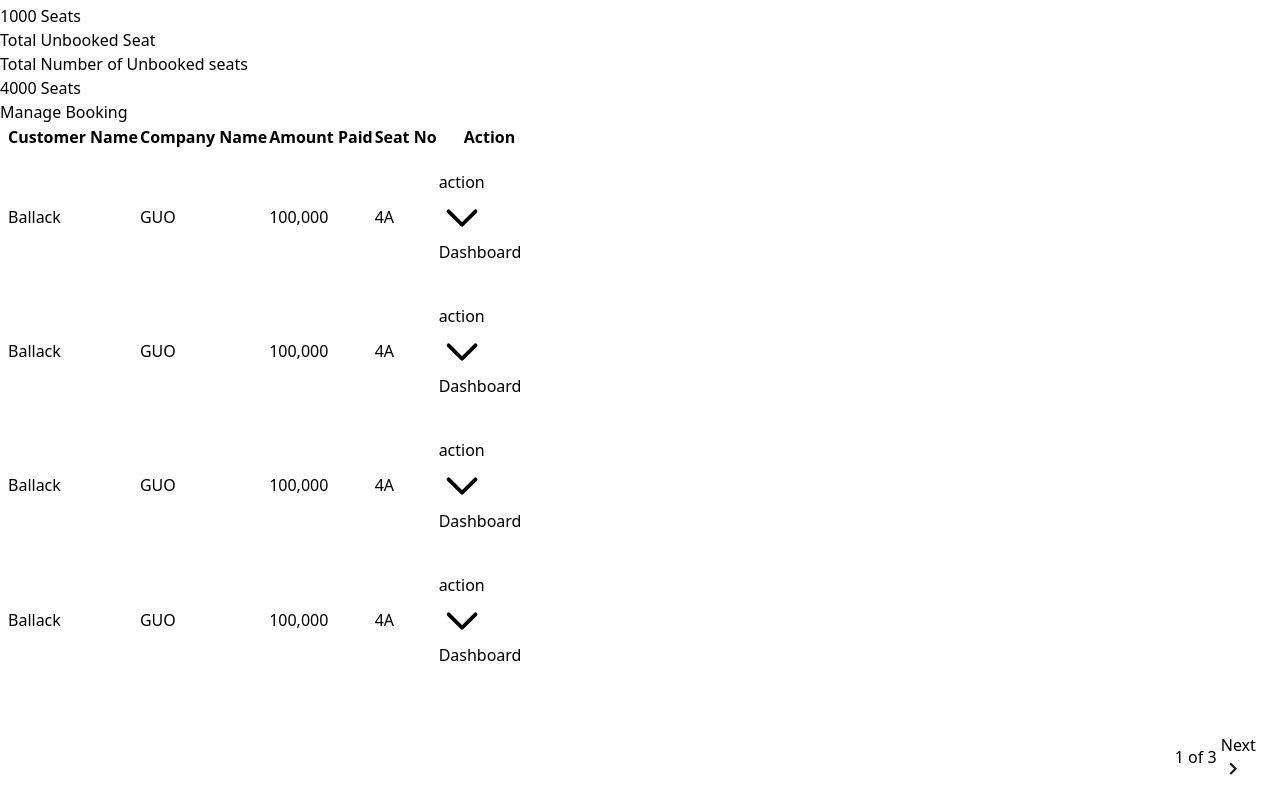
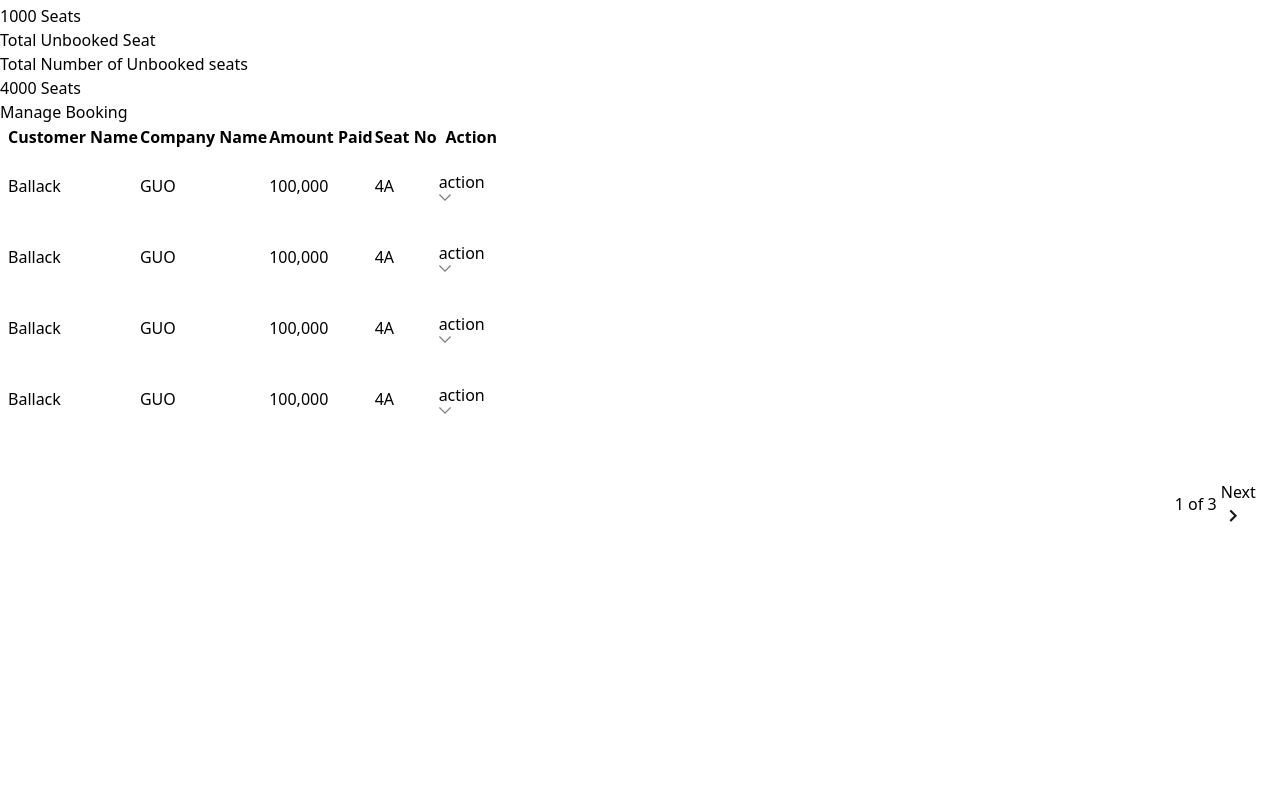
Before and after one commit to cruip/tailwind-dashboard-template, a React (Vite) app: page /booking in a window 1280 px wide. Shown: the part 3654-4451 px from the top of the page. After the commit the page ends 4198 px from the top, so only its background shows below. Built offline with nearby package versions, Linux system fonts and the light colour scheme; sample sign-in values are in the browser's storage.

Commit message:
Work on booking detail

```diff
--- a/package.json
+++ b/package.json
@@ -8,6 +8,7 @@
   },
   "dependencies": {
     "@apollo/client": "^3.6.9",
+    "@headlessui/react": "^1.6.6",
     "@tailwindcss/forms": "^0.4.0",
     "chart.js": "^3.5.0",
     "chartjs-adapter-moment": "^1.0.0",
--- a/src/App.jsx
+++ b/src/App.jsx
@@ -10,6 +10,7 @@ import "./charts/ChartjsConfig";
 import Dashboard from "./pages/Dashboard";
 import Login from "./pages/login";
 import CustomerBooking from "./pages/CustomerBooking";
+import CustomerBookingDetail from "./pages/CustomerBookingDetail";
 
 function App() {
   const location = useLocation();
@@ -40,6 +41,14 @@ function App() {
             </ProtectedRoute>
           }
         />
+         <Route
+          path="/booking/:id"
+          element={
+            <ProtectedRoute>
+              <CustomerBookingDetail />
+            </ProtectedRoute>
+          }
+        />
         <Route path="/login" element={<Login />} />
       </Routes>
     </>
--- a/src/pages/CustomerBooking.jsx
+++ b/src/pages/CustomerBooking.jsx
@@ -2,6 +2,7 @@ import React, { useState } from "react";
 import { Card } from "../partials/card/Card";
 import Page from "../partials/page";
 import { Table } from "../partials/table";
+import DropDown from "../partials/DropDown";
 
 const Datas = [
   {
@@ -65,48 +66,38 @@ const CustomerBooking = () => {
         <td>{data?.seat_no}</td>
 
         <td>
-          <button
-            id="dropdownDefault"
-            data-dropdown-toggle="dropdown"
-            className="inline-flex items-center px-2 py-1 text-sm font-medium text-center text-white rounded-lg bg-sky-800 hover:bg-sky-600 focus:outline-none "
-            type="button"
-          >
-            action {" "}
-            <svg
-              className="w-4 h-4 ml-2"
-              aria-hidden="true"
-              fill="none"
-              stroke="currentColor"
-              viewBox="0 0 24 24"
-              xmlns="http://www.w3.org/2000/svg"
-            >
-              <path
-                strokeLinecap="round"
-                strokeLinejoin="round"
-                strokeWidth="2"
-                d="M19 9l-7 7-7-7"
-              ></path>
-            </svg>
-          </button>
-
-          <div
-            id="dropdown"
-            className="z-10 hidden bg-white divide-y divide-gray-100 rounded shadow w-44 dark:bg-gray-700"
-          >
-            <ul
-              className="py-1 text-sm text-gray-700 dark:text-gray-200"
-              aria-labelledby="dropdownDefault"
-            >
-              <li>
-                <a
-                  href="#"
-                  className="block px-4 py-2 hover:bg-gray-100 dark:hover:bg-gray-600 dark:hover:text-white"
-                >
-                  Dashboard
-                </a>
-              </li>
-            </ul>
-          </div>
+          <DropDown links={[
+            {
+              name: 'View Booking',
+              isLink: true,
+              onclick: () => {console.log('kki')},
+              link: `${data.id}`,
+            },
+            {
+              name: 'cancel Booking',
+              isLink: false,
+              onclick: () => {console.log('kki')},
+              link: '',
+            },
+            {
+              name: 'View Invoice',
+              isLink: false,
+              onclick: () => {console.log('kki')},
+              link: '',
+            },
+            {
+              name: 'Confirm Booking',
+              isLink: false,
+              onclick: () => {console.log('kki')},
+              link: '',
+            },
+            {
+              name: 'Reschedule Booking',
+              isLink: false,
+              onclick: () => {console.log('kki')},
+              link: '',
+            },
+          ]}/>
         </td>
       </tr>
     );
--- /dev/null
+++ b/src/pages/CustomerBookingDetail.jsx
@@ -0,0 +1,53 @@
+import React from "react";
+import { Card } from "../partials/card/Card";
+import { Tab, Tabs, TabPane } from "../partials/Tabs";
+import Page from "../partials/page";
+import { Link } from "react-router-dom";
+
+const CustomerBookingDetail = () => {
+  return (
+    <Page>
+        <div >
+            <Link to={'/booking'}>
+        <button className="py-3 mb-3 text-black rounded-lg shadow-md bg-slate-200 mr-7 w-52 focus:border-0 focus:outline-none hover:bg-slate-300">Back</button>
+        </Link>
+        </div>
+      <h2 className="text-xl font-semibold text-sky-800">
+        Welcome to Victors Booking Page
+      </h2>
+      <div className="w-full mx-auto mt-8 xl:w-4/5">
+        <Card width="w-full">
+          <Tabs defaultTab={0}>
+            <Tab label="Profile" tabIndex={0} />
+            <Tab label="Travel history" tabIndex={1} />
+            <div className="mt-4 ">
+              <TabPane tabIndex={0}>
+                <div className="mt-5 ">
+                  <h2 className="mb-4 text-xl font-semibold text-slate-800">Customer name: Victor Chukwu</h2>
+                  <h3 className="mb-2 text-lg text-slate-600">email: okenwa1993@gmail.com</h3>
+                  <h3 className="mb-2 text-lg text-slate-600">Adress: Okestina close enugu</h3>
+                  <h3 className="mb-2 text-lg text-slate-600">Phone: 07023880693</h3>
+
+                </div>
+                <div className="flex flex-wrap items-center mt-6">
+                    <button className="py-3 mb-3 text-white bg-blue-600 rounded-lg shadow-md mr-7 w-52 focus:border-0 focus:outline-none hover:bg-blue-600">View Invoice</button>
+                    <button className="py-3 mb-3 text-white bg-blue-600 rounded-lg shadow-md mr-7 w-52 focus:border-0 focus:outline-none hover:bg-blue-600">Cancel Booking</button>
+                    <button className="py-3 mb-3 text-white bg-blue-600 rounded-lg shadow-md mr-7 w-52 focus:border-0 focus:outline-none hover:bg-blue-600">Reschedule Booking</button>
+                    <button className="py-3 mb-3 text-white bg-blue-600 rounded-lg shadow-md mr-7 w-52 focus:border-0 focus:outline-none hover:bg-blue-600">Confirm Booking</button>
+                    <button className="py-3 mb-3 text-white bg-blue-600 rounded-lg shadow-md mr-7 w-52 focus:border-0 focus:outline-none hover:bg-blue-600">Change Pasenger's status</button>
+                </div>
+              </TabPane>
+              <TabPane tabIndex={1}>
+                <div className="mt-5 ">
+                    <h2 className="mb-4 text-xl font-semibold text-slate-800">List of customer transport History</h2>
+                </div>
+              </TabPane>
+            </div>
+          </Tabs>
+        </Card>
+      </div>
+    </Page>
+  );
+};
+
+export default CustomerBookingDetail;
--- /dev/null
+++ b/src/partials/DropDown.jsx
@@ -0,0 +1,69 @@
+/* This example requires Tailwind CSS v2.0+ */
+import { Fragment } from "react";
+import { Link } from "react-router-dom";
+import { Menu, Transition } from "@headlessui/react";
+// import { ChevronDownIcon } from '@heroicons/react/solid'
+import { SVGIcon } from "./icons/SvgIcon";
+
+function classNames(...classes) {
+  return classes.filter(Boolean).join(" ");
+}
+
+export default function DropDown({ name, links }) {
+  return (
+    <Menu as="div" className="relative inline-block text-left">
+      <div>
+        <Menu.Button className="flex items-center justify-center w-full px-4 py-2 text-sm font-medium text-gray-700 bg-white border border-gray-300 rounded-md shadow-sm hover:bg-gray-50 focus:outline-none ">
+          <span className="mr-1 ">{name || "action"}</span>
+          <SVGIcon name="down-arrow" />
+        </Menu.Button>
+      </div>
+
+      <Transition
+        as={Fragment}
+        enter="transition ease-out duration-100"
+        enterFrom="transform opacity-0 scale-95"
+        enterTo="transform opacity-100 scale-100"
+        leave="transition ease-in duration-75"
+        leaveFrom="transform opacity-100 scale-100"
+        leaveTo="transform opacity-0 scale-95"
+      >
+        <Menu.Items className="absolute right-0 z-20 w-56 mt-2 origin-top-right bg-white divide-y divide-gray-100 rounded-md shadow-lg ring-1 ring-black ring-opacity-5 focus:outline-none">
+          <div className="py-1">
+            {links?.map((item, i) => {
+              return item.isLink ? (
+                <Menu.Item key={i}>
+                  {({ active }) => (
+                    <Link
+                      to={item.link}
+                      className={classNames(
+                        active ? "bg-gray-100 text-gray-900" : "text-gray-700",
+                        "block px-4 py-2 text-sm"
+                      )}
+                    >
+                      {item.name}
+                    </Link>
+                  )}
+                </Menu.Item>
+              ) : (
+                <Menu.Item key={i}>
+                  {({ active }) => (
+                    <span
+                      className={classNames(
+                        active ? "bg-gray-100 text-gray-900" : "text-gray-700",
+                        "block px-4 py-2 text-sm"
+                      )}
+                      onClick={item.onclick}
+                    >
+                      {item.name}
+                    </span>
+                  )}
+                </Menu.Item>
+              );
+            })}
+          </div>
+        </Menu.Items>
+      </Transition>
+    </Menu>
+  );
+}
--- /dev/null
+++ b/src/partials/Tabs.jsx
@@ -0,0 +1,39 @@
+import React from "react";
+const TabContext = React.createContext(null);
+
+export const Tabs = (props) => {
+    const { children, defaultTab } = props;
+    const [activeTab, setActiveTab] = React.useState(defaultTab);
+
+    return <TabContext.Provider value={{ activeTab, setActiveTab }}>{children}</TabContext.Provider>;
+  };
+
+  export const Tab = (props) => {
+    const { activeTab, setActiveTab } = React.useContext(TabContext);
+    const { label, tabIndex } = props;
+    const active = activeTab === tabIndex;
+
+    return (
+      <a
+        className={` inline-block w-1/2  rounded-lg px-4 py-4 shadow relative ${active ? 'bg-blue-600 text-white' : 'text-slate-600'
+          }`}
+        onClick={() => setActiveTab(tabIndex)}
+      >
+
+        <h6 className="flex items-center mb-3 font-bold">
+          {label}
+        </h6>
+      </a>
+    );
+  };
+
+  export const TabPane = (props) => {
+    const { activeTab } = React.useContext(TabContext);
+    const { children, tabIndex } = props;
+
+    if (activeTab === tabIndex) {
+      return <div className="tabs-tab-pane">{children}</div>;
+    } else {
+      return null;
+    }
+  };
--- a/src/partials/icons/SvgIcon.jsx
+++ b/src/partials/icons/SvgIcon.jsx
@@ -188,7 +188,23 @@ const _SVGIcon = ({ name, size, ...props }) => (
             <svg width="20" height="20" viewBox="0 0 20 20" fill="none" xmlns="http://www.w3.org/2000/svg">
               <path d="M14.6776 12.93C15.888 11.2784 16.4301 9.23062 16.1955 7.19644C15.9609 5.16226 14.9669 3.29168 13.4123 1.95892C11.8578 0.626155 9.85733 -0.070492 7.81119 0.00834944C5.76505 0.0871909 3.82413 0.935706 2.37673 2.38414C0.929335 3.83257 0.0822089 5.7741 0.0048316 7.8203C-0.0725457 9.86649 0.625532 11.8665 1.95941 13.4201C3.29328 14.9737 5.16458 15.9663 7.19892 16.1995C9.23326 16.4326 11.2806 15.8891 12.9314 14.6775H12.9301C12.9676 14.7275 13.0076 14.775 13.0526 14.8213L17.8651 19.6338C18.0995 19.8683 18.4175 20.0001 18.7491 20.0003C19.0807 20.0004 19.3987 19.8688 19.6333 19.6344C19.8678 19.4 19.9997 19.082 19.9998 18.7504C19.9999 18.4189 19.8683 18.1008 19.6339 17.8663L14.8214 13.0538C14.7767 13.0085 14.7287 12.9667 14.6776 12.9288V12.93ZM15.0001 8.125C15.0001 9.02784 14.8223 9.92184 14.4768 10.756C14.1313 11.5901 13.6249 12.348 12.9865 12.9864C12.3481 13.6248 11.5902 14.1312 10.7561 14.4767C9.92198 14.8222 9.02798 15 8.12515 15C7.22231 15 6.32831 14.8222 5.4942 14.4767C4.66008 14.1312 3.90219 13.6248 3.26379 12.9864C2.62538 12.348 2.11898 11.5901 1.77347 10.756C1.42797 9.92184 1.25015 9.02784 1.25015 8.125C1.25015 6.30164 1.97447 4.55296 3.26379 3.26364C4.5531 1.97433 6.30178 1.25 8.12515 1.25C9.94851 1.25 11.6972 1.97433 12.9865 3.26364C14.2758 4.55296 15.0001 6.30164 15.0001 8.125Z" fill="#556987" />
             </svg>
-          )
+          );
+          case "down-arrow":
+          return (
+            <SVG
+              width="12"
+              height="7"
+              viewBox="0 0 12 7"
+              fill="none"
+              xmlns="http://www.w3.org/2000/svg"
+            >
+              <path
+                d="M6 6.93287L0 0.932875L0.86598 0.0668945L6 5.20092L11.134 0.0668945L12 0.932875L6 6.93287Z"
+                fill="black"
+                fillOpacity="0.5"
+              />
+            </SVG>
+          );
 
         default:
           return <></>;
```
Also changed, not shown: 1 other file (tests, documents, lock files or other folders).
